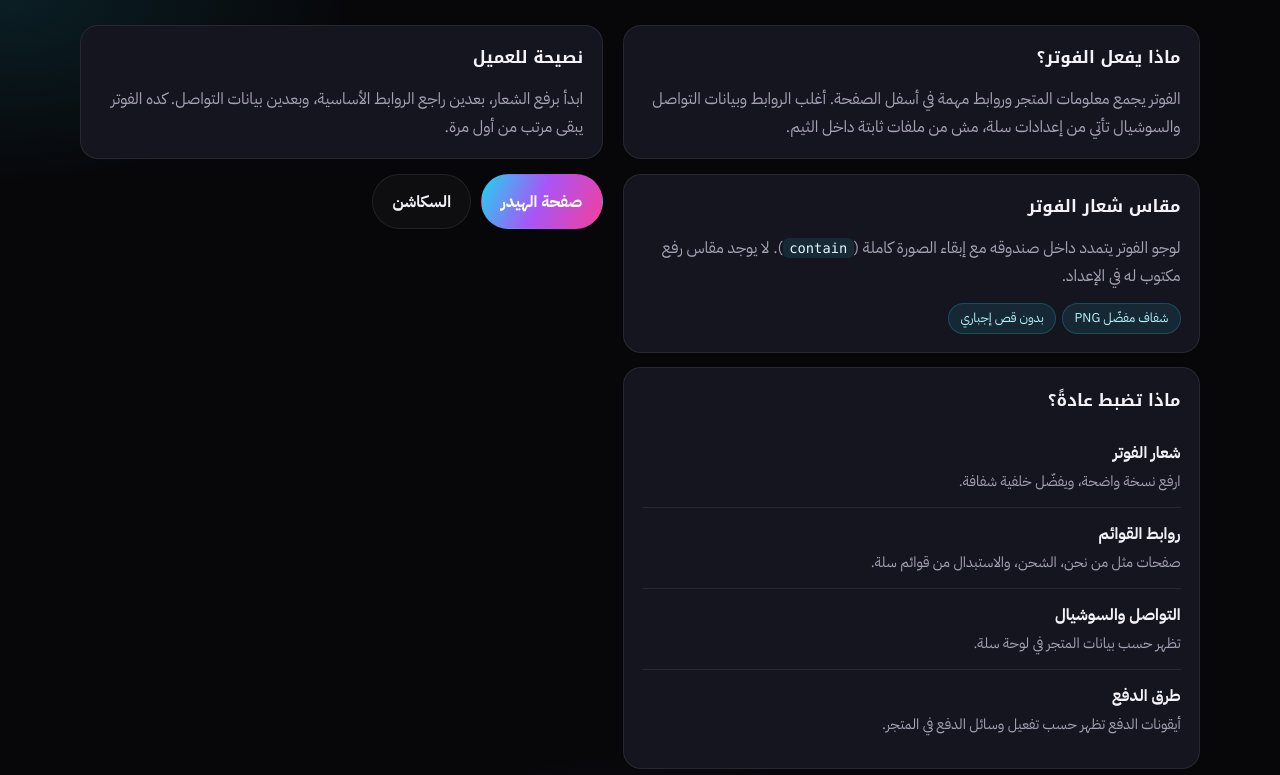
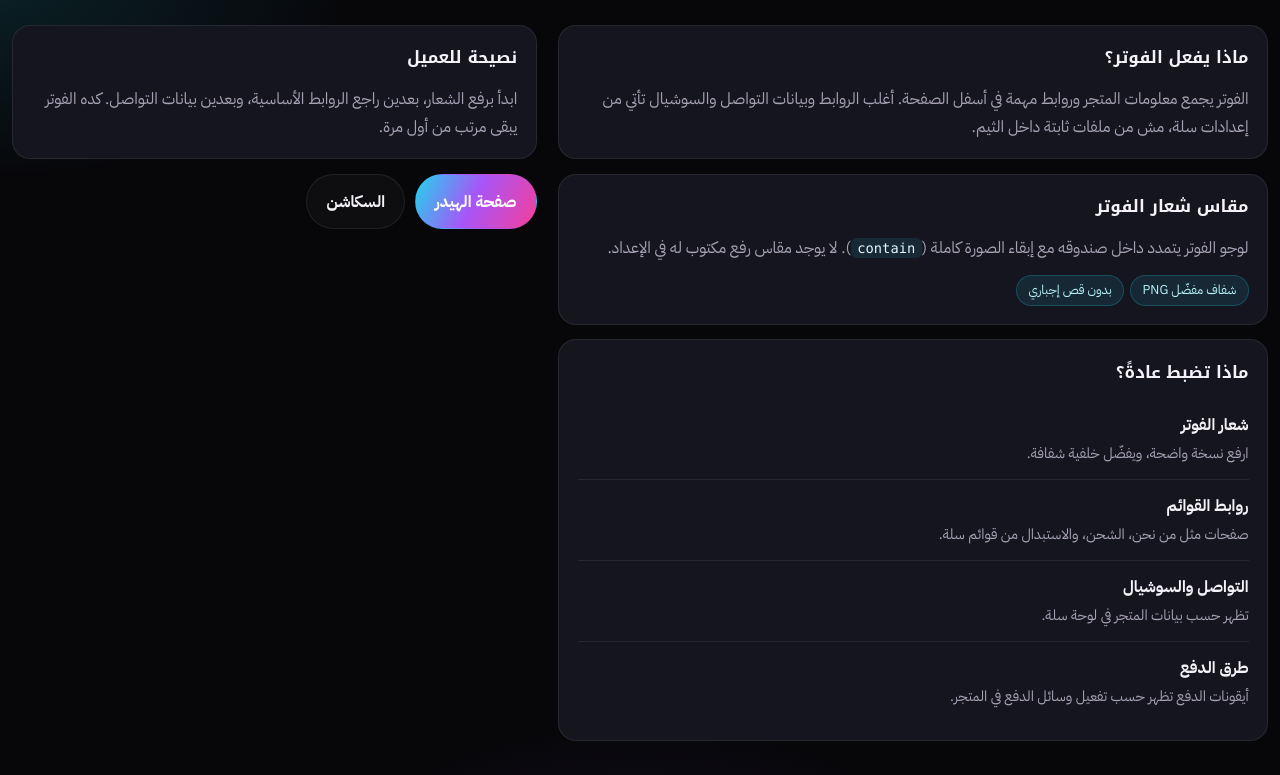
Before and after one commit to salahhusham/shofy-salla-docs, a plain HTML site: page footer.html in a window 1280 px wide. Shown: the part 242-1017 px from the top of the page. Drawn offline with Linux system fonts and the light colour scheme.

Commit message:
Widen guide layout and fix GitHub Pages build with nojekyll.
Co-authored-by: Cursor <cursoragent@cursor.com>

```diff
--- a/style.css
+++ b/style.css
@@ -14,7 +14,7 @@
   --shadow: 0 20px 50px rgba(0, 0, 0, 0.35);
   --font: "IBM Plex Sans Arabic", "Cairo", sans-serif;
   --display: "Noto Kufi Arabic", "IBM Plex Sans Arabic", sans-serif;
-  --max: 1120px;
+  --max: 1480px;
 }
 
 * { box-sizing: border-box; }
@@ -34,7 +34,7 @@ body {
 a { color: inherit; text-decoration: none; }
 img { max-width: 100%; display: block; }
 button, input { font: inherit; }
-.wrap { width: min(var(--max), calc(100% - 2rem)); margin-inline: auto; }
+.wrap { width: min(var(--max), calc(100% - 1.5rem)); margin-inline: auto; }
 
 .grad-text {
   background: var(--grad);
@@ -186,7 +186,7 @@ button, input { font: inherit; }
 /* Section cards */
 .sec-grid {
   display: grid;
-  grid-template-columns: repeat(3, 1fr);
+  grid-template-columns: repeat(4, 1fr);
   gap: 0.95rem;
 }
 .sec-card {
@@ -245,8 +245,8 @@ button, input { font: inherit; }
 /* Detail page */
 .detail-layout {
   display: grid;
-  grid-template-columns: 1.05fr 0.95fr;
-  gap: 1.25rem;
+  grid-template-columns: 1.15fr 0.85fr;
+  gap: 1.35rem;
   align-items: start;
 }
 .panel {
@@ -361,6 +361,9 @@ footer.site .foot {
 footer.site .foot img { height: 28px; width: auto; opacity: 0.9; }
 .hidden { display: none !important; }
 
+@media (max-width: 1280px) {
+  .sec-grid { grid-template-columns: repeat(3, 1fr); }
+}
 @media (max-width: 1000px) {
   .sec-grid, .hubs, .tips-row, .detail-layout { grid-template-columns: 1fr 1fr; }
 }
```
Also changed, not shown: 1 other file.
